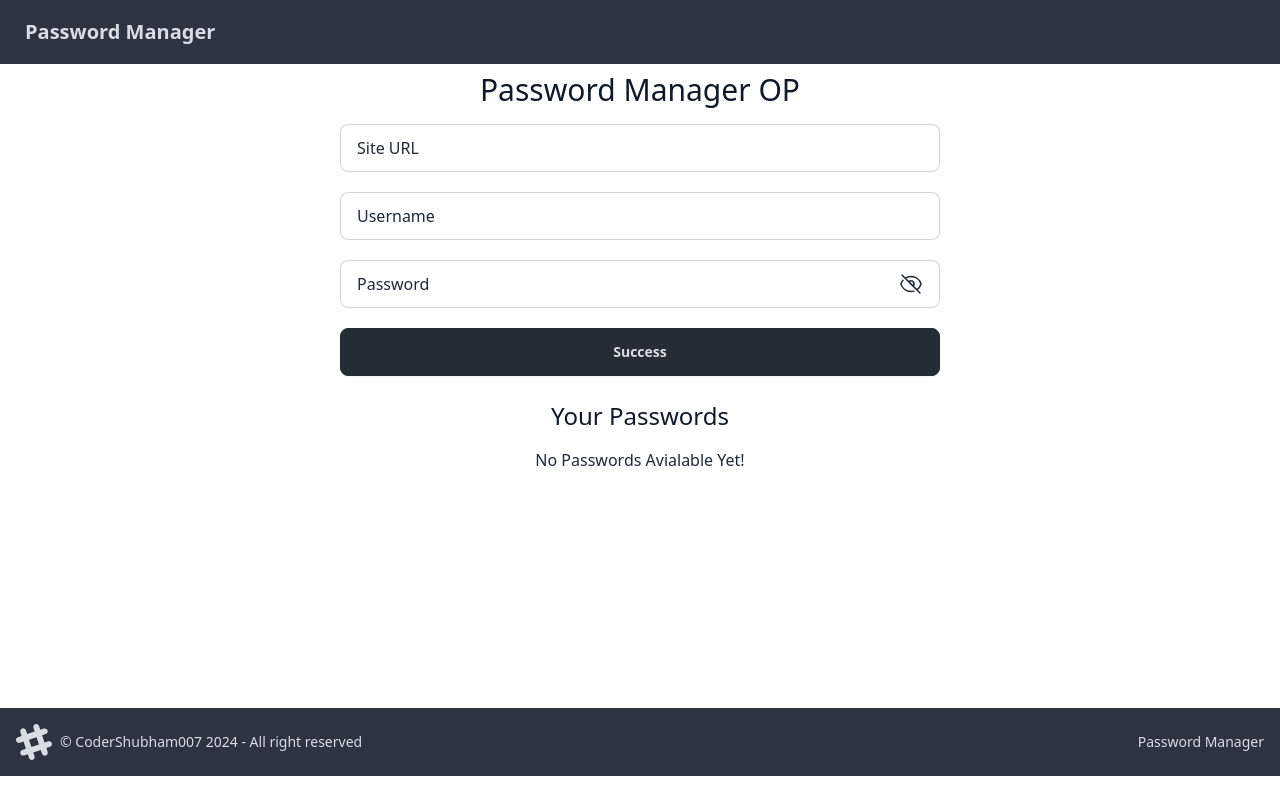
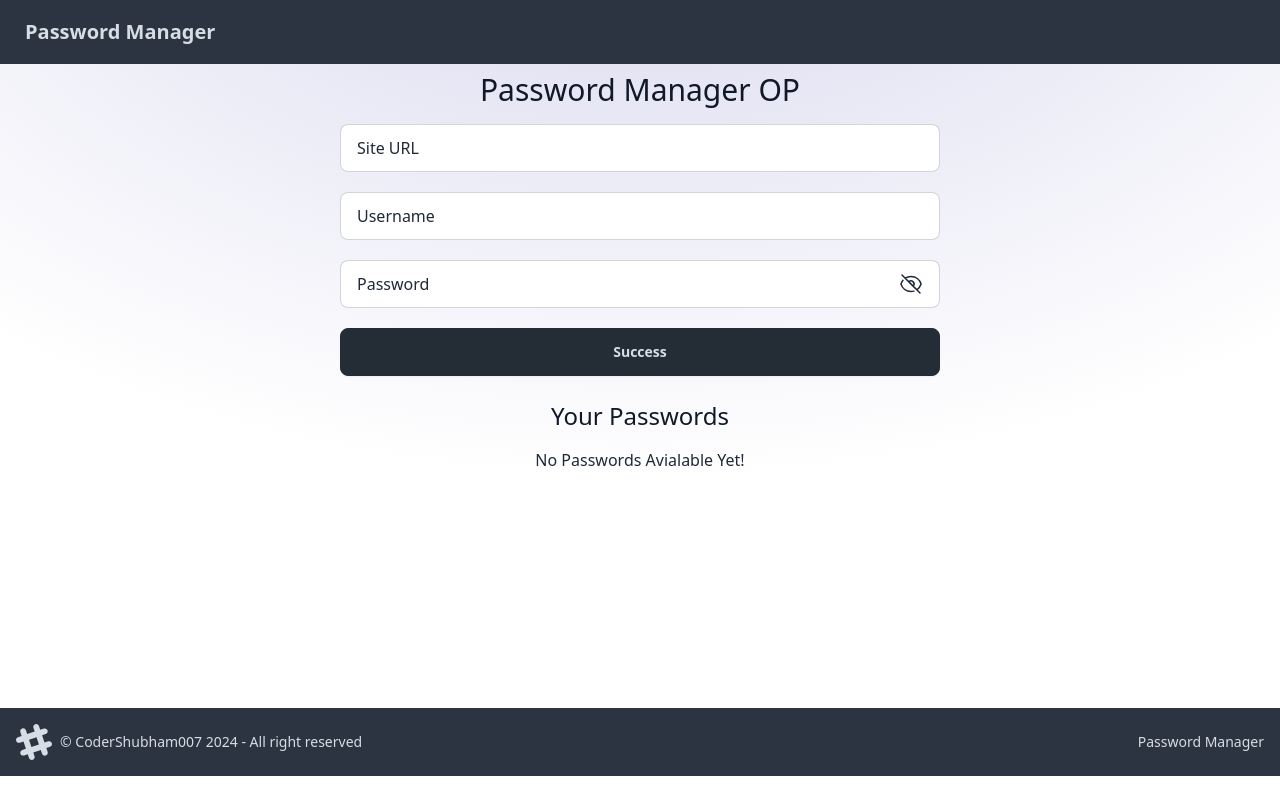
Before and after one commit to CoderShubham007/Password-Manager, a React (Vite) app: page / in a window 1280 px wide. Built offline with nearby package versions, Linux system fonts and the light colour scheme.

Commit message:
Added BAckground Color to Web Page

```diff
--- a/src/components/Manager.jsx
+++ b/src/components/Manager.jsx
@@ -72,6 +72,8 @@
             />
             {/* Same as */}
             <ToastContainer />
+            {/* Background Color */}
+            <div class="absolute top-0 z-[-2] h-screen w-screen bg-white bg-[radial-gradient(ellipse_80%_80%_at_50%_-20%,rgba(120,119,198,0.3),rgba(255,255,255,0))]"></div>
             {/* Form */}
             <div className="container px-8 py-2">
                 <form className='max-w-[600px] mx-auto' onSubmit={savePassword}>
```
